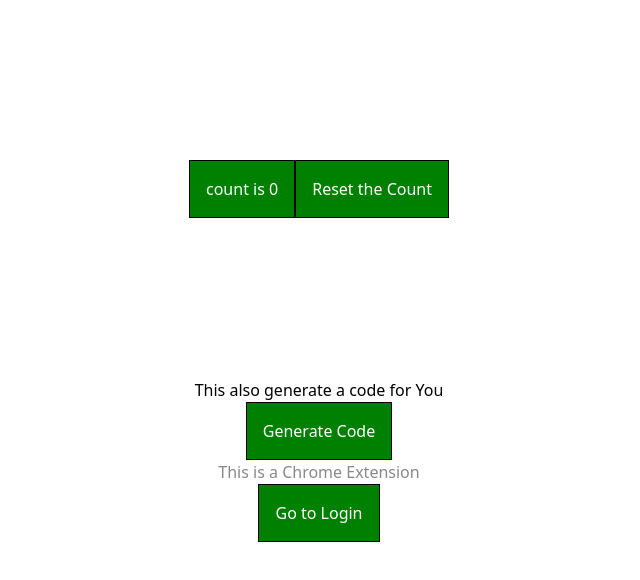
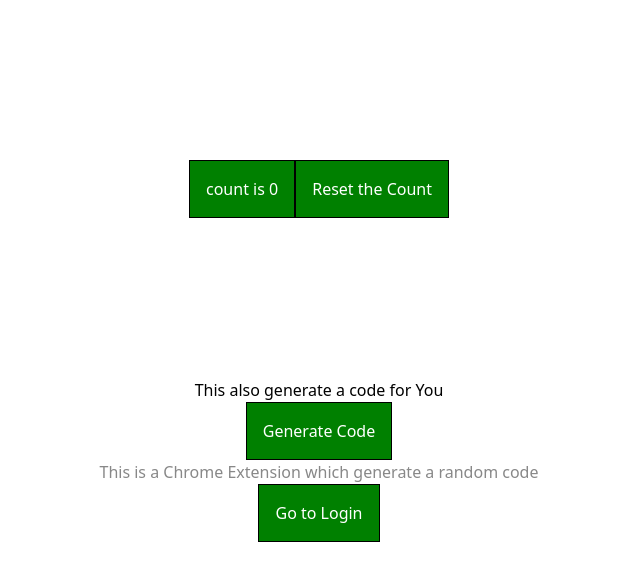
Before and after one commit to akashbhardwaj23/chrome-extension, a React (Vite) app: page / in a window 1280 px wide. Shown: the top 580 px of the page, without its empty margins (321-961 px from the left). Built offline with nearby package versions, Linux system fonts and the light colour scheme.

Commit message:
Added some functionality

```diff
--- a/src/App.tsx
+++ b/src/App.tsx
@@ -37,12 +37,13 @@ function App() {
         Generate Code
       </button>
 
-      <p className='text-xl text-blue-700/90 font-semibold text-wrap'>
-        {code ?? code}
-      </p>
-
+    {
+      code ?? <p className='text-xl text-blue-700/90 font-semibold text-wrap'>
+      {code}
+    </p>
+    }
       <p className="read-the-docs">
-        This is a Chrome Extension
+        This is a Chrome Extension which generate a random code
       </p>
 
       <button className='button text-sky-600 font-semibold px-2 py-1' onClick={() => navigate("/login")}>
```
